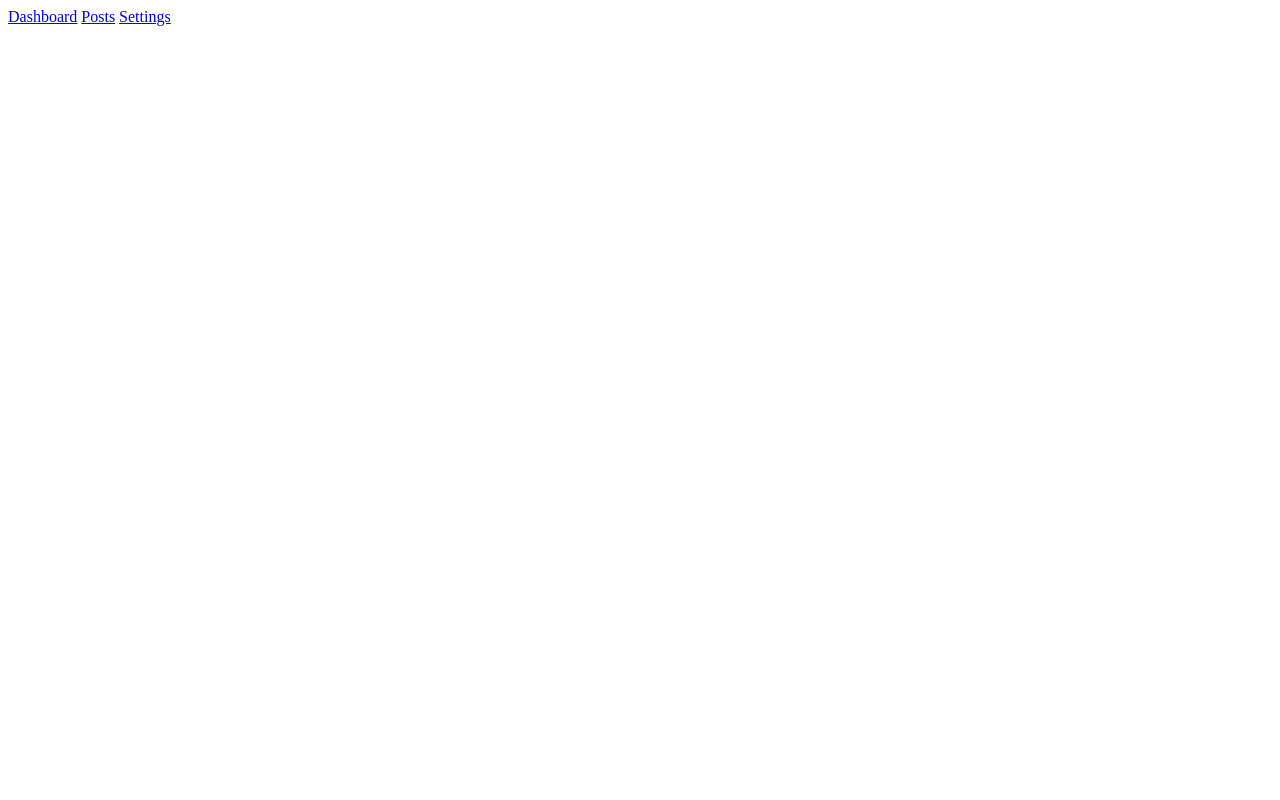
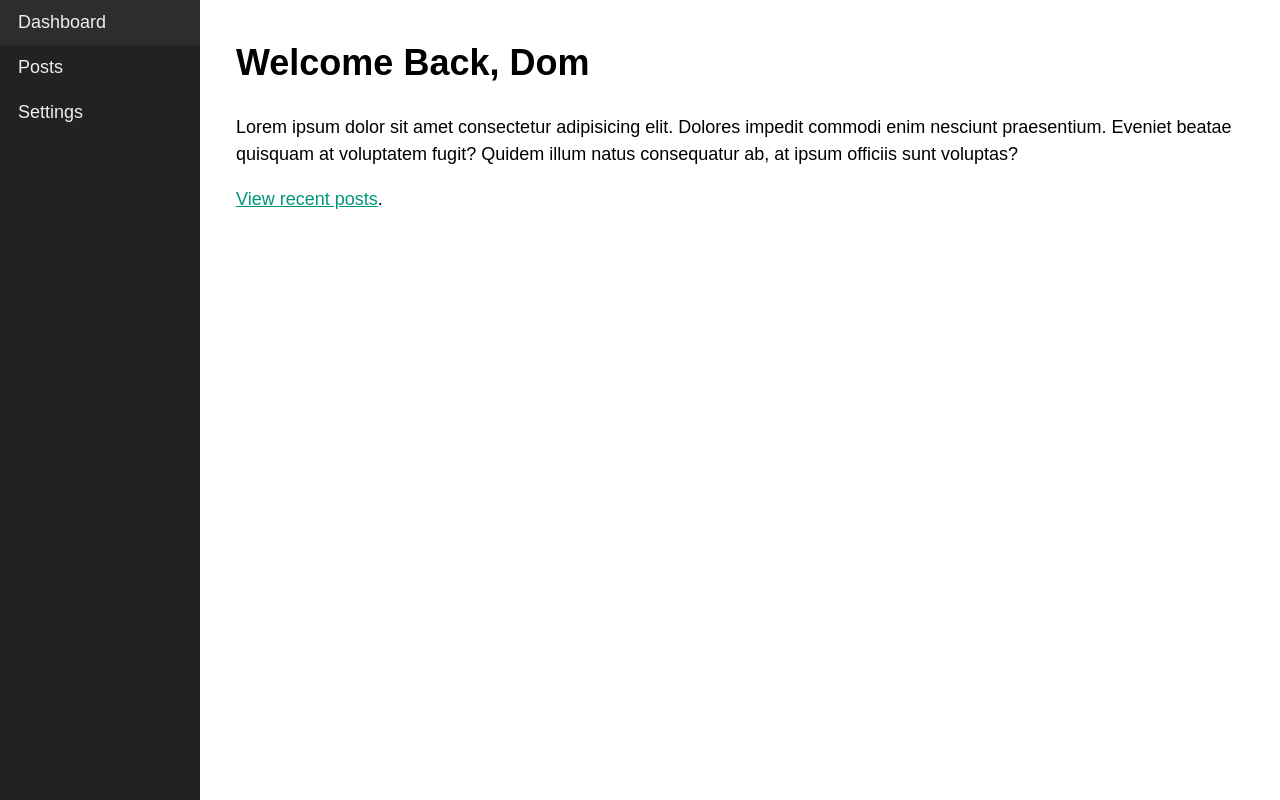
Before and after one commit to valerio-figueira/myfirst-SPA, a plain HTML site: page frontend/index.html in a window 1280 px wide. Drawn offline with Linux system fonts and the light colour scheme.

Commit message:
updating code

```diff
--- a/frontend/index.html
+++ b/frontend/index.html
@@ -5,6 +5,7 @@
     <meta http-equiv="X-UA-Compatible" content="IE=edge">
     <meta name="viewport" content="width=device-width, initial-scale=1.0">
     <title>Single Page App</title>
+    <link rel="stylesheet" href="static/css/index.css">
 </head>
 <body>
     <!-- data-link serves to use history api, and it'll push states method to navigate to particular resource to avoid page refresh -->
@@ -13,7 +14,7 @@
         <a href="/posts" class="nav__link" data-link>Posts</a>
         <a href="/settings" class="nav__link" data-link>Settings</a>
     </nav>
-
+    <div id="app"></div>
 
     <!-- The module type serves to import/export es6 syntax -->
     <script type="module" src="/static/js/index.js"></script>
--- /dev/null
+++ b/frontend/static/css/index.css
@@ -0,0 +1,37 @@
+body {
+    --nav-width: 200px;
+    margin: 0 0 0 var(--nav-width);
+    font-family: 'Quicksand', sans-serif;
+    font-size: 18px;
+}
+
+.nav {
+    position: fixed;
+    top: 0;
+    left: 0;
+    width: var(--nav-width);
+    height: 100vh;
+    background: #222222;
+}
+
+.nav__link {
+    display: block;
+    padding: 12px 18px;
+    text-decoration: none;
+    color: #eeeeee;
+    font-weight: 500;
+}
+
+.nav__link:hover {
+    background: rgba(255, 255, 255, 0.05);
+}
+
+#app {
+    margin: 2em;
+    line-height: 1.5;
+    font-weight: 500;
+}
+
+a {
+    color: #009579;
+}
--- a/frontend/static/js/index.js
+++ b/frontend/static/js/index.js
@@ -1,3 +1,16 @@
+import Dashboard from "./views/Dashboard.js";
+import Posts from "./views/Posts.js";
+import Settings from "./views/Settings.js";
+
+
+//This function will update the contents inside the page without refreshing it
+const navigateTo = url => {
+    history.pushState(null, null, url);
+    //router method will process the new history entry
+    router();
+};
+
+
 /*
 CLIENT-SIDE ROUTER
 
@@ -7,15 +20,15 @@ IT'LL LOAD THE CONTENTS OF DASHBOARD, POSTS, OR SETTINGS, INSIDE THIS METHOD
 const router = async () => {
     const routes = [
 
-        //THE ROUTE PATH OF THE WEB PAGE
+        //THE ROUTE/PATH OF THE WEB PAGE
         {
-            path: "/", view: () => console.log("Viewing Dashboard")
+            path: "/", view: Dashboard
         },
         {
-            path: "/posts", view: () => console.log("Viewing Posts")
+            path: "/posts", view: Posts
         },
         {
-            path: "/settings", view: () => console.log("Viewing Settings")
+            path: "/settings", view: Settings
         },
 
     ];
@@ -28,16 +41,38 @@ const router = async () => {
             return {
                 route: route,
                 isMatch: location.pathname === route.path
-            }
+            };
         }
     );
 
     //This is going to find the true object (the current path)
-    let match = potentialMatches.findIndex(potentialMatch => potentialMatch.isMatch);
+    let match = potentialMatches.find(potentialMatch => potentialMatch.isMatch);
 
-    console.log(potentialMatches);
-}
+    if(!match){
+        match = {
+            route: routes[0],
+            isMatch: true
+        };
+    }
+
+    const view = new match.route.view();
+
+    document.querySelector("#app").innerHTML = await view.getHtml();
+
+    console.log(match.route.view());
+};
+
+window.addEventListener("popstate", router);
 
 document.addEventListener("DOMContentLoaded", () => {
+    document.body.addEventListener("click", event => {
+        if(event.target.matches("[data-link]")){
+            //prevent to refresh the page and running navigateTo() function after
+            event.preventDefault();
+            //get the atribute href from the target (link)
+            navigateTo(event.target.href);
+        }
+    });
+
     router();
-})
+});
--- /dev/null
+++ b/frontend/static/js/views/AbstractView.js
@@ -0,0 +1,14 @@
+export default class {
+    constructor(){
+
+    }
+
+    setTitle(title) {
+        document.title = title;
+    }
+
+    /*It'll be replaced by each page content*/
+    async getHtml(){
+        return "";
+    }
+}
--- /dev/null
+++ b/frontend/static/js/views/Dashboard.js
@@ -0,0 +1,19 @@
+import AbstractView from "./AbstractView.js";
+
+export default class extends AbstractView {
+    constructor() {
+        super();
+        this.setTitle("Dashboard");
+    }
+
+    /*async is useful to be used in server-side (29:00 min)*/
+    async getHtml() {
+        return `
+        <h1>Welcome Back, Dom</h1>
+        <p>Lorem ipsum dolor sit amet consectetur adipisicing elit. Dolores impedit commodi enim nesciunt praesentium. Eveniet beatae quisquam at voluptatem fugit? Quidem illum natus consequatur ab, at ipsum officiis sunt voluptas?</p>
+        <p>
+            <a href="/posts" data-link>View recent posts</a>.
+        </p>
+        `;
+    }
+}
--- /dev/null
+++ b/frontend/static/js/views/Posts.js
@@ -0,0 +1,19 @@
+import AbstractView from "./AbstractView.js";
+
+export default class extends AbstractView {
+    constructor() {
+        super();
+        this.setTitle("Posts");
+    }
+
+    /*async is useful to be used in server-side (29:00 min)*/
+    async getHtml() {
+        return `
+        <h1>Posts</h1>
+        <p>You are viewing the posts!</p>
+        <p>
+            <a href="/posts" data-link>View recent posts</a>.
+        </p>
+        `;
+    }
+}
--- /dev/null
+++ b/frontend/static/js/views/Settings.js
@@ -0,0 +1,19 @@
+import AbstractView from "./AbstractView.js";
+
+export default class extends AbstractView {
+    constructor() {
+        super();
+        this.setTitle("Settings");
+    }
+
+    /*async is useful to be used in server-side (29:00 min)*/
+    async getHtml() {
+        return `
+        <h1>Settings</h1>
+        <p>Manage your privacy and configuration.</p>
+        <p>
+            <a href="/" data-link>Back to Dashboard</a>.
+        </p>
+        `;
+    }
+}
```
